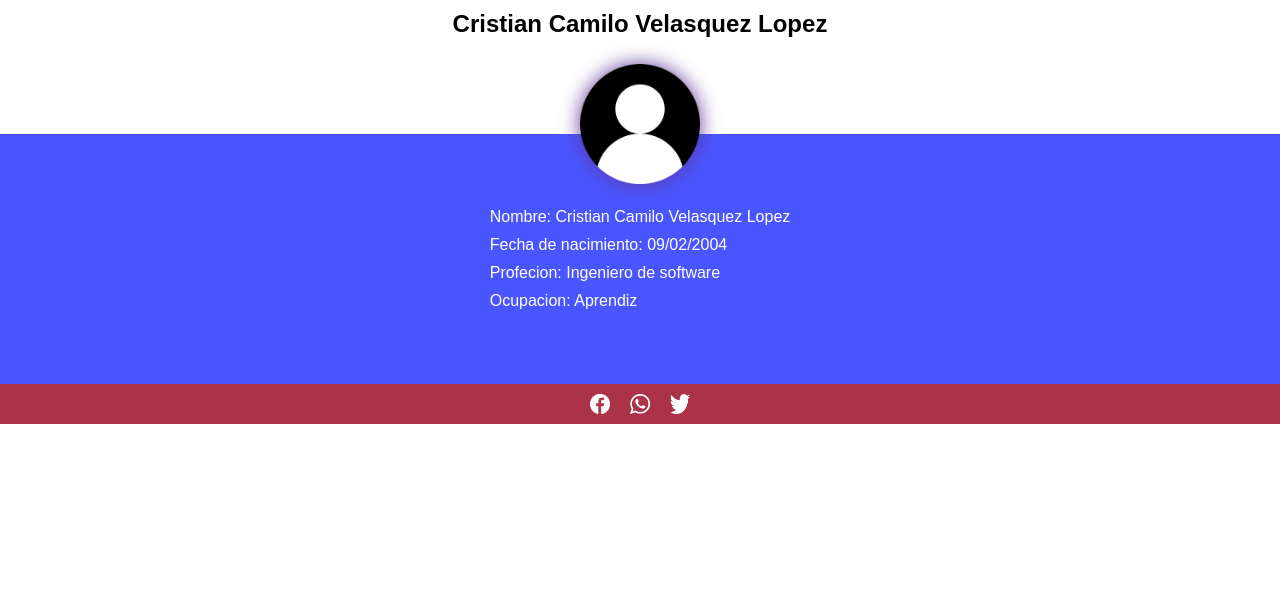
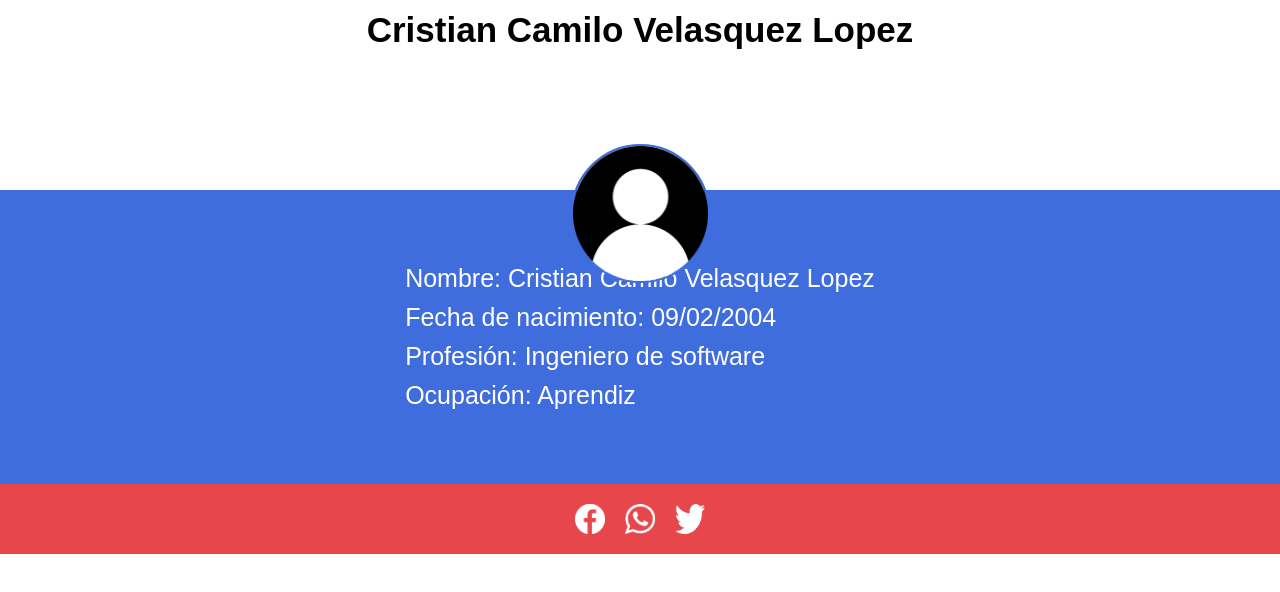
Before and after one commit to Camilo3312/Mobile-design, a plain HTML site: page index.html in a window 1280 px wide. Drawn offline with Linux system fonts and the light colour scheme.

Commit message:
Se modifico el tamaño de letra

```diff
--- a/index.html
+++ b/index.html
@@ -18,8 +18,8 @@
         <ul>
             <li>Nombre: Cristian Camilo Velasquez Lopez</li>
             <li>Fecha de nacimiento: 09/02/2004</li>
-            <li>Profecion: Ingeniero de software</li>
-            <li>Ocupacion: Aprendiz</li>
+            <li>Profesión: Ingeniero de software</li>
+            <li>Ocupación: Aprendiz</li>
         </ul>
     </section>
     <footer>
--- a/styles.css
+++ b/styles.css
@@ -14,15 +14,17 @@ header {
 
 .title {
     margin: 10px 0 4em 0;
+    font-size: 35px;
+    text-align: center;
 }
 
 .img_perfil_header {
-    height: 120px;
+    height: 135px;
     border-radius: 100px;
-    box-shadow: 0px 0px 20px #62379b;
+    border: 2px solid #3f6ddd;
 
     position: absolute;
-    top: 4em;
+    top: 9em;
 }
 
 .img_perfil_header img {
@@ -31,7 +33,7 @@ header {
 
 /* Sections */
 .info_personal {
-    background: #4955ff;
+    background: #3f6ddd;
     color: #FFFF;
 
     display: flex;
@@ -46,19 +48,20 @@ header {
 .info_personal ul li {
     list-style: none;
     margin: 10px 0;
+    font-size: 25px;
 }
 
 /* Footer */
 
 footer {
-    padding: 10px;
-    background: #ac3247;
+    padding: 20px;
+    background: #e7464b;
 
     display: flex;
     justify-content: center;
 }
 
 footer img {
-    width: 20px;
+    width: 30px;
     margin: 0 10px;
 }
```
